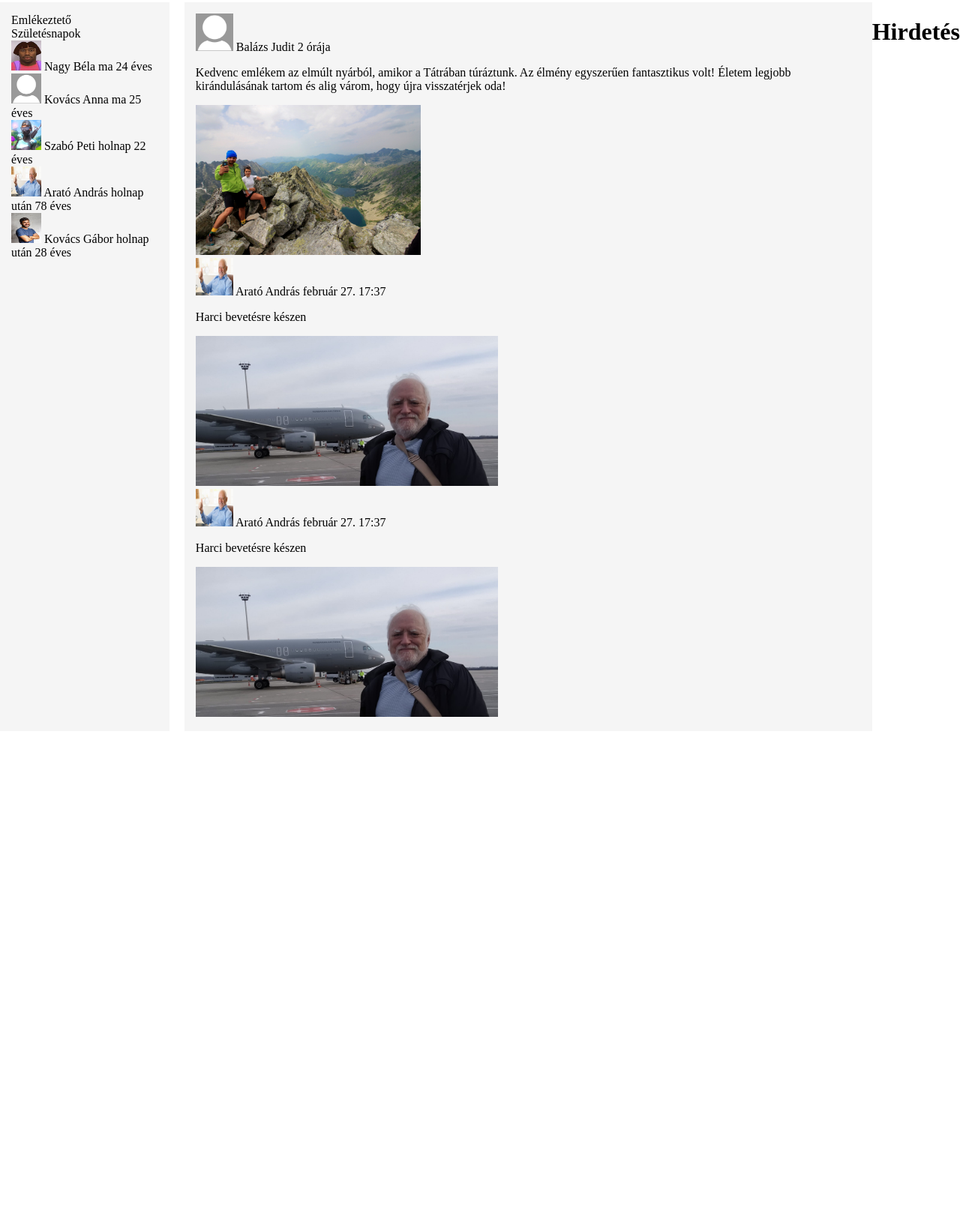
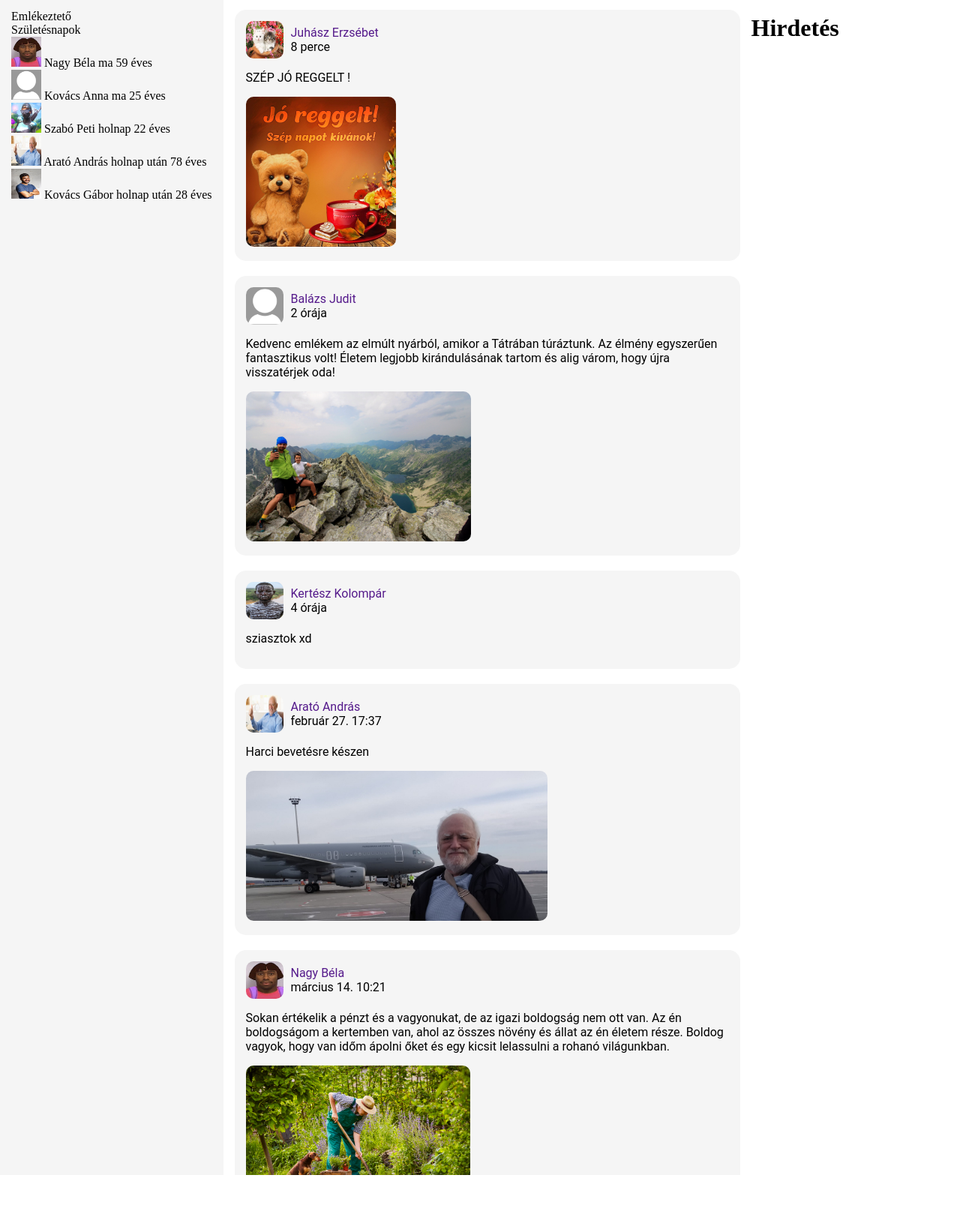
Before and after one commit to bmartin042503/iwiw-webterv, a PHP site: page /pages/home.html in a window 1280 px wide. Shown: the part 67-1706 px from the top of the page at 75% size. Run offline with PHP 8.4, Linux system fonts and the light colour scheme.

Commit message:
home.html kisebb bejegyzés módosítások

```diff
--- a/css/home.css
+++ b/css/home.css
@@ -20,6 +20,7 @@ header {
     width: 100%;
     padding: 10px;
     color: white;
+    z-index: 100;
 }
 
 .logo img {
@@ -57,7 +58,7 @@ li {
 
 main {
     position: fixed;
-    top: 70px;
+    top: 65px;
     left: 0;
     display: flex;
     flex-direction: row;
@@ -85,6 +86,7 @@ main {
 
 
 .side-notifications {
+    max-width: 25%;
     padding: 15px;
     background-color: #F5F5F5;
 }
@@ -129,10 +131,54 @@ main {
     max-height: 200px;
 }
 
+.post {
+    padding: 15px;
+    margin: 0 15px 20px 15px;
+    background-color: #F5F5F5;
+    border-radius: 15px;
+}
+
+.post-img {
+    border-radius: 10px;
+}
+
 .posts {
-    padding: 15px;
-    margin-left: 20px;
-    background-color: #F5F5F5;
     overflow: scroll;
+    max-width: 55%;
     max-height: 90vh;
+    margin-top: 15px;
 }
+
+.post-user-name {
+    display: inline-block;
+    width: 100%;
+}
+
+.post-date {
+    display: inline-block;
+    width: 100%;
+}
+
+.post-details {
+    display: flex;
+    flex-direction: row;
+    align-items: center;
+    justify-content: flex-start;
+}
+
+.post-details-info {
+    margin-left: 10px;
+}
+
+.post-user-img {
+    border-radius: 10px;
+}
+
+.post a {
+    text-decoration: none;
+}
+
+.post {
+    font-family: 'Roboto', 'Arial';
+    color: black;
+}
--- a/js/user.js
+++ b/js/user.js
@@ -10,14 +10,14 @@ class User {
 }
 
 const users = [
-    new User(0, "Nagy Béla", "1999/05/25", "bela@example.com", 456, "../img/static/users/user-1.png"),
-    new User(1, "Kovács Anna", "1998/02/14", "anna@example.com", 102, "../img/static/default-profile.png"),
-    new User(0, "Szabó Peti", "2001/11/08", "peter@example.com", 34, "../img/static/users/user-2.png"),
+    new User(0, "Nagy Béla", "1964/05/25", "nagy.bela@example.com", 456, "../img/static/users/user-1.png"),
+    new User(1, "Kovács Anna", "1998/02/14", "kanna98@example.com", 102, "../img/static/default-profile.png"),
+    new User(0, "Szabó Peti", "2001/11/08", "szapeter@example.com", 34, "../img/static/users/user-2.png"),
     new User(0, "Arató András", "1945/05/11", "arato.andras@example.com", 789, "../img/static/users/user-4.png"),
     new User(0, "Kovács Gábor", "1995/12/01", "gabor@example.com", 65, "../img/static/users/user-5.png"),
-    new User(0, "Kertész Kolompár", "2002/03/27", "andras@example.com", 432, "../img/static/users/user-6.png"),
+    new User(0, "Kertész Kolompár", "2002/03/27", "kkolomp@example.com", 432, "../img/static/users/user-6.png"),
     new User(1, "Varga Boglárka", "2000/08/10", "boglarka@example.com", 987, "../img/static/default-profile.png"),
-    new User(1, "Balázs Judit", "1994/06/17", "judit@example.com", 23, "../img/static/default-profile.png"),
-    new User(0, "Molnár Zsolt", "1997/01/09", "zsolt@example.com", 156, "../img/static/users/user-9.png"),
-    new User(0, "Kovács József", "2000/10/02", "istvan@example.com", 347, "../img/static/users/user-10.png")
+    new User(1, "Balázs Judit", "1994/06/17", "bjudit@example.com", 23, "../img/static/default-profile.png"),
+    new User(0, "Kovács József", "2000/10/02", "kjozsi2000@example.com", 347, "../img/static/users/user-9.png"),
+    new User(0, "Juhász Erzsébet", "1953/01/09", "juhasz.erzsi@example.com", 156, "../img/static/users/user-10.png")
 ];
--- a/pages/home.html
+++ b/pages/home.html
@@ -97,25 +97,58 @@
             </div>
             <div class="posts">
                 <div class="post">
-                    <img class="post-user-img" src="../img/static/default-profile.png" alt="profilkép">
-                    <span class="post-user-name">Balázs Judit</span>
-                    <span class="post-date">2 órája</span>
+                    <div class="post-details">
+                        <img class="post-user-img" src="../img/static/users/user-10.png" alt="profilkép">
+                        <div class="post-details-info">
+                            <a href=""><span class="post-user-name">Juhász Erzsébet</span></a>
+                            <span class="post-date">8 perce</span>
+                        </div>
+                    </div>
+                    <p class="post-description">SZÉP JÓ REGGELT !</p>
+                    <img class="post-img" src="../img/static/posts/post-4.jpg" alt="bejegyzés képe">
+                </div>
+                <div class="post">
+                    <div class="post-details">
+                        <img class="post-user-img" src="../img/static/default-profile.png" alt="profilkép">
+                        <div class="post-details-info">
+                            <a href=""><span class="post-user-name">Balázs Judit</span></a>
+                            <span class="post-date">2 órája</span>
+                        </div>
+                    </div>
                     <p class="post-description">Kedvenc emlékem az elmúlt nyárból, amikor a Tátrában túráztunk. Az élmény egyszerűen fantasztikus volt! Életem legjobb kirándulásának tartom és alig várom, hogy újra visszatérjek oda!</p>
                     <img class="post-img" src="../img/static/posts/post-2.jpg" alt="bejegyzés képe">
                 </div>
                 <div class="post">
-                    <img class="post-user-img" src="../img/static/users/user-4.png" alt="profilkép">
-                    <span class="post-user-name">Arató András</span>
-                    <span class="post-date">február 27. 17:37</span>
+                    <div class="post-details">
+                        <img class="post-user-img" src="../img/static/users/user-6.png" alt="profilkép">
+                        <div class="post-details-info">
+                            <a href=""><span class="post-user-name">Kertész Kolompár</span></a>
+                            <span class="post-date">4 órája</span>
+                        </div>
+                    </div>
+                    <p class="post-description">sziasztok xd</p>
+                </div>
+                <div class="post">
+                    <div class="post-details">
+                        <img class="post-user-img" src="../img/static/users/user-4.png" alt="profilkép">
+                        <div class="post-details-info">
+                            <a href=""><span class="post-user-name">Arató András</span></a>
+                            <span class="post-date">február 27. 17:37</span>
+                        </div>
+                    </div>
                     <p class="post-description">Harci bevetésre készen</p>
                     <img class="post-img" src="../img/static/posts/post-1.jpg" alt="bejegyzés képe">
                 </div>
                 <div class="post">
-                    <img class="post-user-img" src="../img/static/users/user-4.png" alt="profilkép">
-                    <span class="post-user-name">Arató András</span>
-                    <span class="post-date">február 27. 17:37</span>
-                    <p class="post-description">Harci bevetésre készen</p>
-                    <img class="post-img" src="../img/static/posts/post-1.jpg" alt="bejegyzés képe">
+                    <div class="post-details">
+                        <img class="post-user-img" src="../img/static/users/user-1.png" alt="profilkép">
+                        <div class="post-details-info">
+                            <a href=""><span class="post-user-name">Nagy Béla</span></a>
+                            <span class="post-date">március 14. 10:21</span>
+                        </div>
+                    </div>
+                    <p class="post-description">Sokan értékelik a pénzt és a vagyonukat, de az igazi boldogság nem ott van. Az én boldogságom a kertemben van, ahol az összes növény és állat az én életem része. Boldog vagyok, hogy van időm ápolni őket és egy kicsit lelassulni a rohanó világunkban.</p>
+                    <img class="post-img" src="../img/static/posts/post-3.jpg" alt="bejegyzés képe">
                 </div>
             </div>
             <div class="ad-container">
```
Also changed, not shown: img/static/posts/post-3.jpg (added), img/static/posts/post-4.jpg (added).
